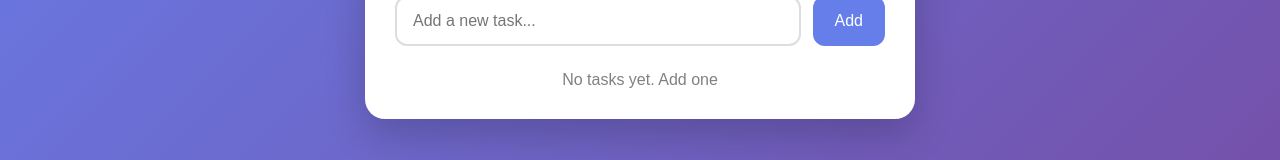
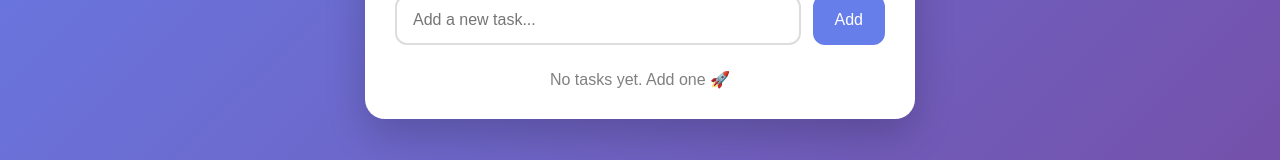
Before and after one commit to Izaz-ur-Rahman/To-Do-List, a React (Vite) app: page / in a window 1280 px wide. Shown: the part 388-548 px from the top of the page. Built offline with nearby package versions, Linux system fonts and the light colour scheme.

Commit message:
improve ui

```diff
--- a/src/ToDo.jsx
+++ b/src/ToDo.jsx
@@ -86,7 +86,7 @@ function ToDo() {
 
         <ul className="todo-list">
           {todos.length === 0 ? (
-            <p className="empty-text">No tasks yet. Add one</p>
+            <p className="empty-text">No tasks yet. Add one 🚀</p>
           ) : (
             todos.map((todo, index) => (
               <li key={index} className="todo-item">
```
